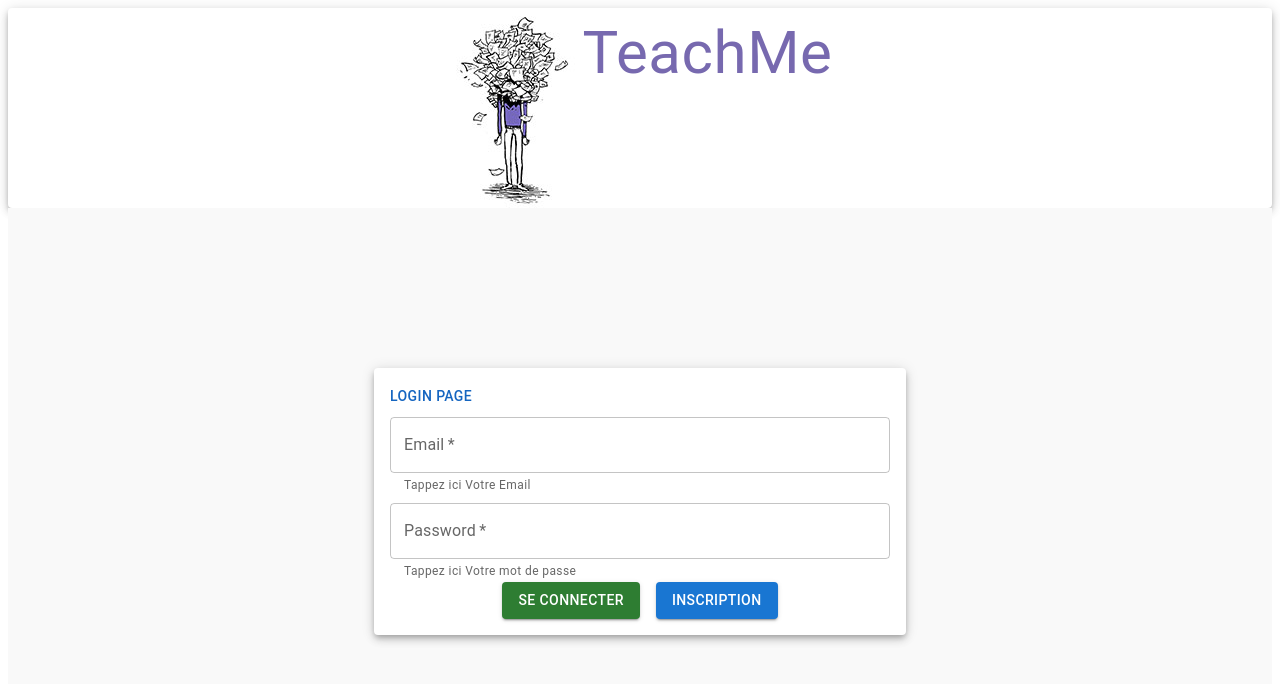
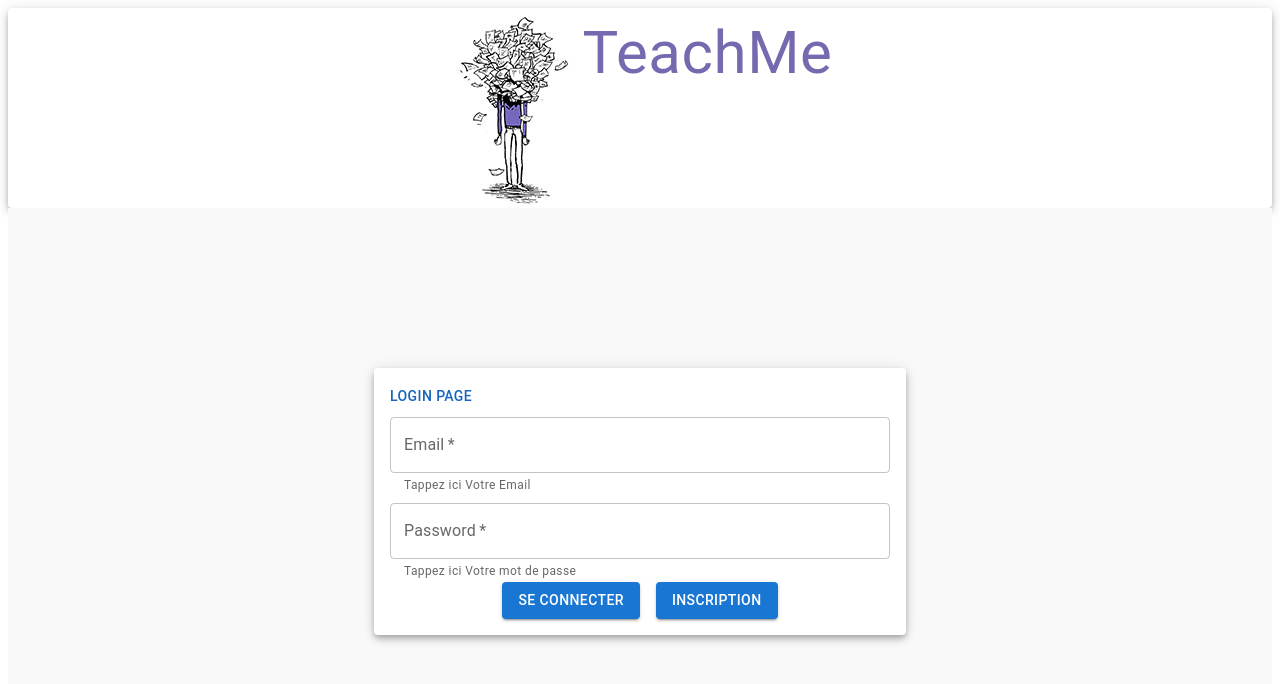
Before and after one commit to youssefradid/teach-me-reactjs, a React (Create React App) app: page / in a window 1280 px wide. Shown: the top 684 px of the page. Built offline with nearby package versions, Linux system fonts and the light colour scheme; no server answers; the database is empty.

Commit message:
button se connecter LoginPage

```diff
--- a/src/pages/Dashboard.jsx
+++ b/src/pages/Dashboard.jsx
@@ -73,7 +73,7 @@ function Line(props){
 export default function Dashboard() {
 
   const db = getFirestore();
-
+/*
   useEffect(() => {
     const q = query(collection(db, "Former"))
     const unsub = onSnapshot(q, (querySnapshot) => {
@@ -84,7 +84,7 @@ export default function Dashboard() {
     });
   }, [])
 
-
+*/
 
 
     let history = useNavigate();
--- a/src/pages/LoginForm.jsx
+++ b/src/pages/LoginForm.jsx
@@ -13,7 +13,7 @@ export default function RegisterForm() {
     const [UserEmail, setUserEmail] = useState("");
     const [UserPassword, setUserPassword] = useState("");
 
-
+    const submit = (e) => {
     const unsub = onSnapshot(TutorialDataService.getAll(), (querySnapshot) => {
       querySnapshot.forEach(doc => {
         const { firstname, lastname, email, password } = doc.data();
@@ -23,7 +23,7 @@ export default function RegisterForm() {
        }
     })
     });
-
+  }
 
     return(
 
@@ -47,7 +47,7 @@ export default function RegisterForm() {
               </Stack>
 
                   <Stack spacing={2} direction={'row'} justifyContent="center">
-                          <Button variant="contained"  color="success">Se connecter</Button>
+                          <Button variant="contained" onClick={submit}>Se connecter</Button>
                           <Button variant="contained" color="primary">Inscription</Button>
                   </Stack>
             </Paper>
```
